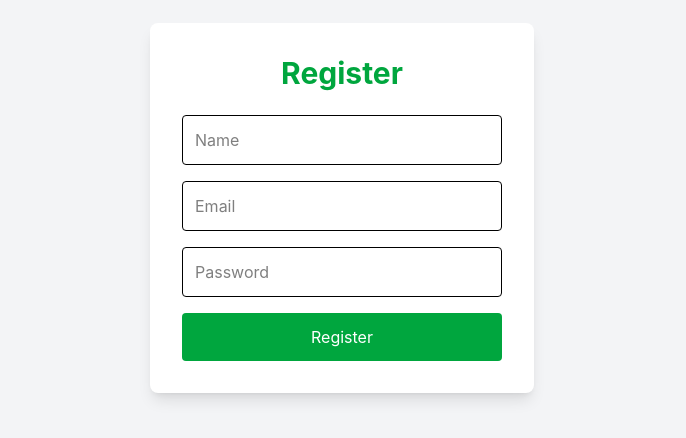
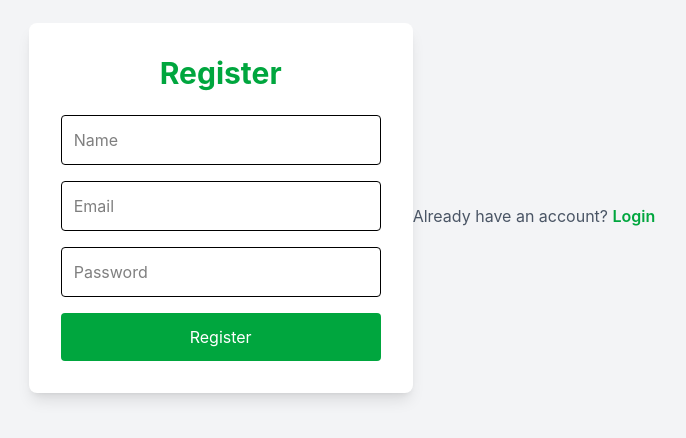
Before and after one commit to JitrayHansdah/GroceryMart-Frontend, a React (Vite) app: page /register in a window 1280 px wide. Shown: the part 192-630 px from the top of the page, without its empty margins (298-984 px from the left). Built offline with nearby package versions, Linux system fonts and the light colour scheme; no server answers.

Commit message:
Improve auth pages with login and register links

```diff
--- a/src/pages/Register.jsx
+++ b/src/pages/Register.jsx
@@ -1,6 +1,7 @@
 import { useState } from "react";
 import axios from "axios";
 import { useNavigate } from "react-router-dom";
+import { Link } from "react-router-dom";
 
 function Register() {
     const navigate = useNavigate();
@@ -67,6 +68,15 @@ function Register() {
                     Register
                 </button>
             </form>
+            <p className="text-center mt-4 text-gray-600">
+                Already have an account?{" "}
+                <Link
+                    to="/login"
+                    className="text-green-600 font-semibold hover:underline"
+                >
+                    Login
+                </Link>
+            </p>
         </div>
     );
 }
```
